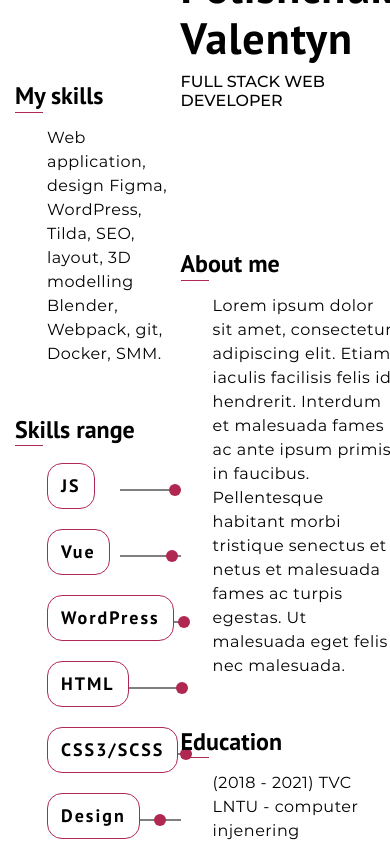
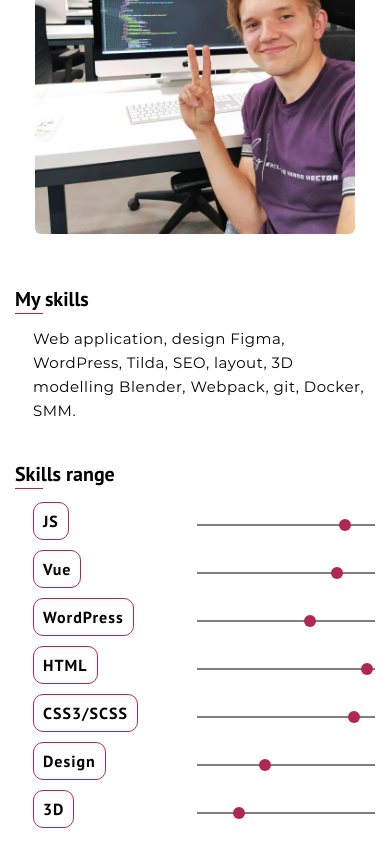
Before and after one commit to vstruk01/portfolio, a Vue app: page / in a window 390 px wide. Shown: the part 3820-4664 px from the top of the page. Built offline with nearby package versions, Linux system fonts and the light colour scheme.

Commit message:
changed user scaleble to no; added responsive to about block

```diff
--- a/public/index.html
+++ b/public/index.html
@@ -3,7 +3,7 @@
   <head>
     <meta charset="utf-8">
     <meta http-equiv="X-UA-Compatible" content="IE=edge">
-    <meta name="viewport" content="width=device-width,initial-scale=1.0">
+    <meta name="viewport" content="width=device-width,initial-scale=1.0,user-scalable=no">
     <link rel="icon" href="<%= BASE_URL %>/favicon.ico">
     <title>Valentyn Polishchuk</title>
   </head>
--- a/src/components/home/SkillsSection.vue
+++ b/src/components/home/SkillsSection.vue
@@ -189,17 +189,17 @@ export default {
     display: flex;
     align-items: center;
     justify-content: space-between;
-    margin-top: 20px;
+    margin-top: 14px;
 
     &__name {
       font-family: "PTSans", sans-serif;
-      font-size: 18px;
+      font-size: 17px;
       font-weight: 700;
       line-height: 18px;
       border: 1px solid #b02851;
-      padding: 13px;
+      padding: 10px;
       letter-spacing: 2px;
-      border-radius: 15px;
+      border-radius: 12px;
     }
     .skill-range {
       width: 45%;
@@ -222,4 +222,173 @@ export default {
     }
   }
 }
+
+@media (max-width: 1199px) {
+  .skills-section {
+    margin-top: 60px;
+  }
+  .me {
+    .me-outline {
+      width: 100%;
+      padding: 0;
+    }
+    .who-i-am {
+      margin: 120px 0;
+    }
+    &__name {
+      font-size: 38px;
+      letter-spacing: 0.6px;
+    }
+    .me-block {
+      margin-top: 40px;
+      &__text,
+      &__list {
+        padding-left: 25px;
+      }
+      .list-item {
+        margin-bottom: 6px;
+      }
+    }
+    .skills-list {
+      padding-left: 25px;
+    }
+    .skill-item {
+      margin-top: 12px;
+      &__name {
+        font-size: 16px;
+        padding: 9px;
+        letter-spacing: 1.6px;
+        border-radius: 10px;
+      }
+      .skill-range {
+        width: 48%;
+      }
+    }
+  }
+}
+
+@media (max-width: 991px) {
+  .me {
+    .who-i-am {
+      margin: 80px 0;
+    }
+    &__name {
+      font-size: 32px;
+      letter-spacing: 0.6px;
+    }
+    &__specialization {
+      font-size: 14px;
+    }
+    .me-block {
+      margin-top: 30px;
+      &__text,
+      &__list {
+        padding-left: 15px;
+      }
+      &__text {
+        font-size: 14px;
+      }
+      .list-item {
+        margin-bottom: 5px;
+        font-size: 14px;
+      }
+    }
+    .skills-list {
+      padding-left: 15px;
+    }
+    .skill-item {
+      margin-top: 10px;
+      &__name {
+        font-size: 15px;
+        padding: 8px;
+        letter-spacing: 1px;
+        border-radius: 9px;
+      }
+    }
+  }
+}
+
+@media (max-width: 767px) {
+  .skills-section {
+    .container {
+      flex-direction: column;
+    }
+  }
+  .me {
+    .me-outline {
+      padding: 50px 70px 0;
+    }
+    .who-i-am {
+      display: none;
+    }
+    .me-block {
+      margin-top: 40px;
+      &__text,
+      &__list {
+        padding-left: 25px;
+      }
+      &__text {
+        font-size: 15px;
+      }
+      .list-item {
+        margin-bottom: 8px;
+        font-size: 15px;
+      }
+    }
+    .skills-list {
+      padding-left: 25px;
+    }
+    .skill-item {
+      margin-top: 10px;
+      &__name {
+        font-size: 16px;
+        padding: 9px;
+        border-radius: 10px;
+      }
+    }
+  }
+}
+
+@media (max-width: 430px) {
+  .me {
+    .me-outline {
+      padding: 40px 20px 0;
+      margin-bottom: 50px;
+    }
+    .me-block {
+      &__text,
+      &__list {
+        padding-left: 18px;
+      }
+      &__title {
+        font-size: 20px;
+      }
+    }
+    .skills-list {
+      padding-left: 18px;
+    }
+    .skill-item {
+      .skill-range {
+        width: 52%;
+      }
+    }
+  }
+}
+
+@media (max-width: 360px) {
+  .me {
+    .me-outline {
+      padding: 40px 0 0;
+    }
+    .me-block {
+      &__text,
+      &__list {
+        padding-left: 15px;
+      }
+    }
+    .skills-list {
+      padding-left: 15px;
+    }
+  }
+}
 </style>
```
